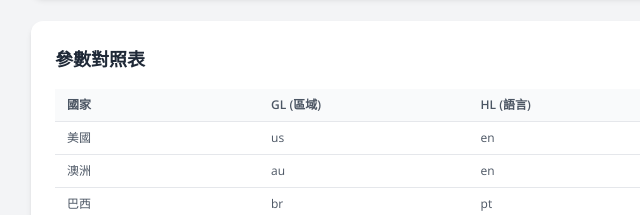
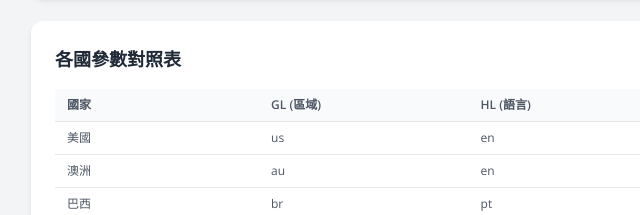
Before and after one commit to laurentseng10-byte/seo-url-generator, a plain HTML site: page index.html in a window 1280 px wide. Shown: the part 336-551 px from the top of the page, 273-913 px from the left. Drawn offline with nearby package versions, Linux system fonts and the light colour scheme.

Commit message:
Update index.html
把 H2「參數對照表」文案調整為「各國參數對照表」

```diff
--- a/index.html
+++ b/index.html
@@ -73,7 +73,7 @@
 
         <!-- 參數對照表 -->
         <div class="bg-white rounded-xl shadow-md p-6">
-            <h2 class="text-lg font-bold mb-4 text-gray-800">參數對照表</h2>
+            <h2 class="text-lg font-bold mb-4 text-gray-800">各國參數對照表</h2>
             <div class="overflow-x-auto">
                 <table class="w-full text-xs text-left text-gray-600">
                     <thead class="bg-gray-50 uppercase border-b">
```
